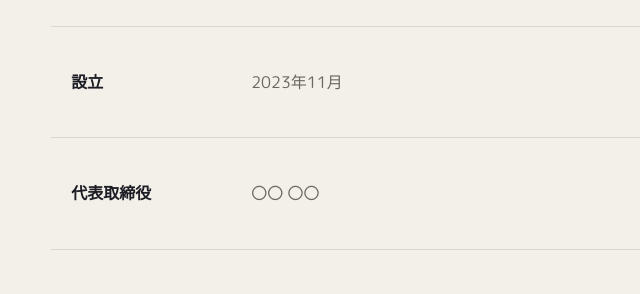
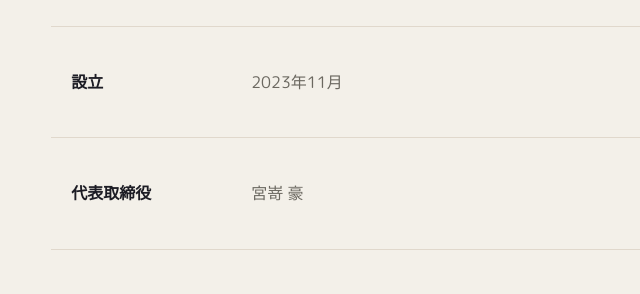
Before and after one commit to ALCTECH-PH/genki-osaka-demo, a plain HTML site: page about.html in a window 1280 px wide. Shown: the part 1420-1714 px from the top of the page, 0-640 px from the left. Drawn offline with Linux system fonts and the light colour scheme; a web font is replaced by a local one.

Commit message:
Update representative director's name in about.html

```diff
--- a/about.html
+++ b/about.html
@@ -91,7 +91,7 @@
         <tbody>
           <tr><th scope="row">会社名</th><td>株式会社げんき大阪</td></tr>
           <tr><th scope="row">設立</th><td>2023年11月</td></tr>
-          <tr><th scope="row">代表取締役</th><td>〇〇 〇〇</td></tr>
+          <tr><th scope="row">代表取締役</th><td>宮嵜 豪</td></tr>
           <tr><th scope="row">所在地</th><td>大阪府大阪市平野区加美北5丁目12番地の5</td></tr>
           <tr><th scope="row">電話番号</th><td><a href="tel:080-9639-3641">080-9639-3641</a></td></tr>
           <tr><th scope="row">メールアドレス</th><td><a href="mailto:gonghihao1@gmail.com">gonghihao1@gmail.com</a></td></tr>
```
